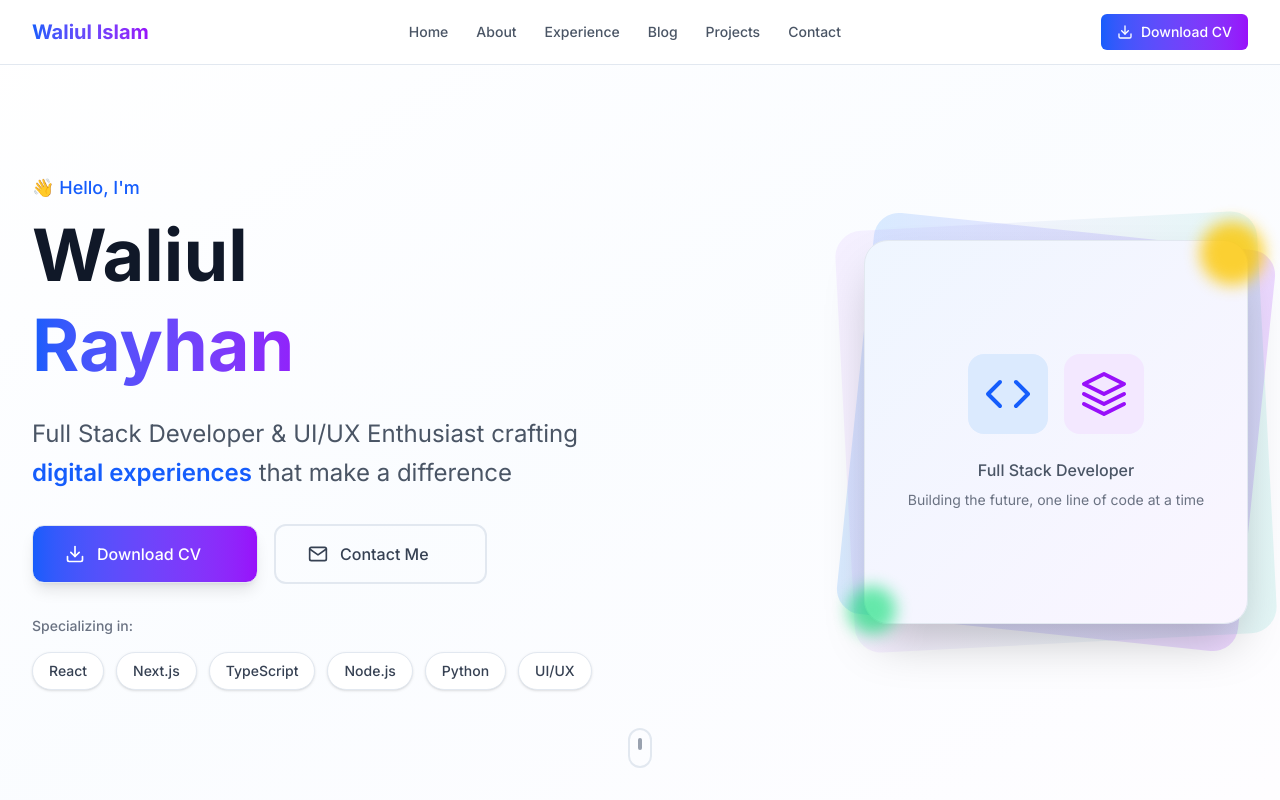
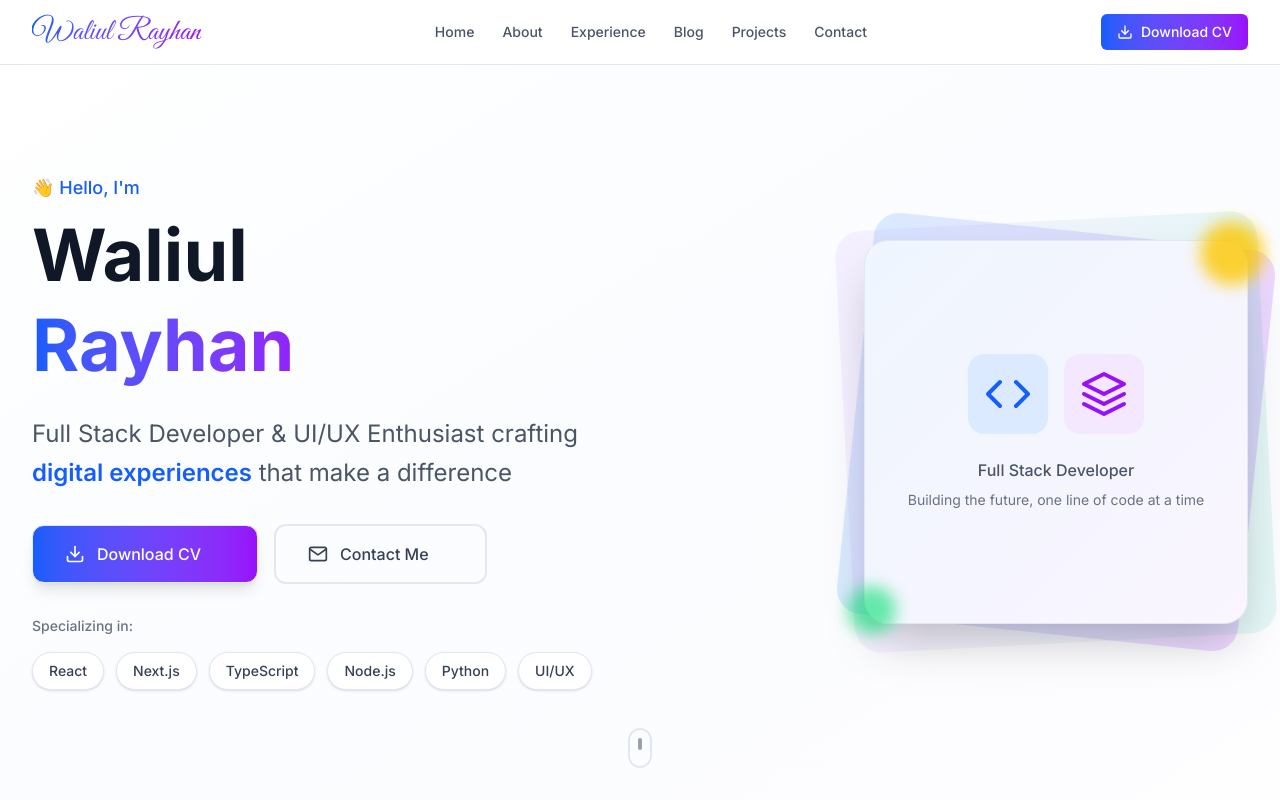
Before and after one commit to waliulrayhan/waliul-portfolio, a Next.js app: page / in a window 1280 px wide. Shown: the top 800 px of the page. Built offline with nearby package versions, Linux system fonts and the light colour scheme.

Commit message:
feat: add Great Vibes font and apply it to the Navbar; update Tailwind configuration for font support

```diff
--- a/src/app/globals.css
+++ b/src/app/globals.css
@@ -1,3 +1,4 @@
+@import url('https://fonts.googleapis.com/css2?family=Great+Vibes&display=swap');
 @import "tailwindcss";
 
 /* Prevent horizontal scrolling on mobile, allow proper desktop sizing */
@@ -15,6 +16,11 @@ body {
   -webkit-font-smoothing: antialiased;
   -moz-osx-font-smoothing: grayscale;
   text-rendering: optimizeLegibility;
+}
+
+/* Font Classes */
+.font-great-vibes {
+  font-family: 'Great Vibes', cursive !important;
 }
 
 /* Ensure all containers respect viewport width on mobile */
--- a/src/app/layout.tsx
+++ b/src/app/layout.tsx
@@ -1,11 +1,17 @@
 import type { Metadata } from "next";
-import { Inter } from "next/font/google";
+import { Inter, Great_Vibes } from "next/font/google";
 import "./globals.css";
 import Navbar from "../components/layout/Navbar";
 import Footer from "../components/layout/Footer";
 
 const inter = Inter({
   variable: "--font-inter",
+  subsets: ["latin"],
+});
+
+const greatVibes = Great_Vibes({
+  weight: "400",
+  variable: "--font-great-vibes",
   subsets: ["latin"],
 });
 
@@ -41,7 +47,7 @@ export default function RootLayout({
         <meta name="viewport" content="width=device-width, initial-scale=1.0, maximum-scale=5.0, minimum-scale=1.0" />
       </head>
       <body
-        className={`${inter.variable} font-sans antialiased overflow-x-hidden`}
+        className={`${inter.variable} ${greatVibes.variable} font-sans antialiased overflow-x-hidden`}
       >
         <div className="min-h-screen flex flex-col overflow-x-hidden">
           <Navbar />
--- a/src/components/layout/Navbar.tsx
+++ b/src/components/layout/Navbar.tsx
@@ -96,9 +96,9 @@ export default function Navbar() {
       <Link
         href="#home"
         onClick={(e) => handleSmoothScroll(e, '#home')}
-        className="text-lg sm:text-xl font-bold bg-gradient-to-r from-blue-600 to-purple-600 bg-clip-text text-transparent hover:opacity-80 transition-all duration-200 focus:outline-none focus:ring-2 focus:ring-blue-500 focus:ring-offset-2 rounded-sm truncate"
+        className="text-2xl sm:text-3xl font-normal bg-gradient-to-r from-blue-600 to-purple-600 bg-clip-text text-transparent hover:opacity-80 transition-all duration-200 focus:outline-none focus:ring-2 focus:ring-blue-500 focus:ring-offset-2 rounded-sm truncate font-great-vibes"
       >
-        Waliul Islam
+        Waliul Rayhan
       </Link>
     </div>
   );
--- a/tailwind.config.js
+++ b/tailwind.config.js
@@ -52,6 +52,7 @@ module.exports = {
       },
       fontFamily: {
         sans: ['var(--font-inter)', 'Inter'],
+        'great-vibes': ['var(--font-great-vibes)', 'Great Vibes', 'cursive'],
       },
       fontSize: {
         'xs': ['0.75rem', { lineHeight: '1rem' }],
```
